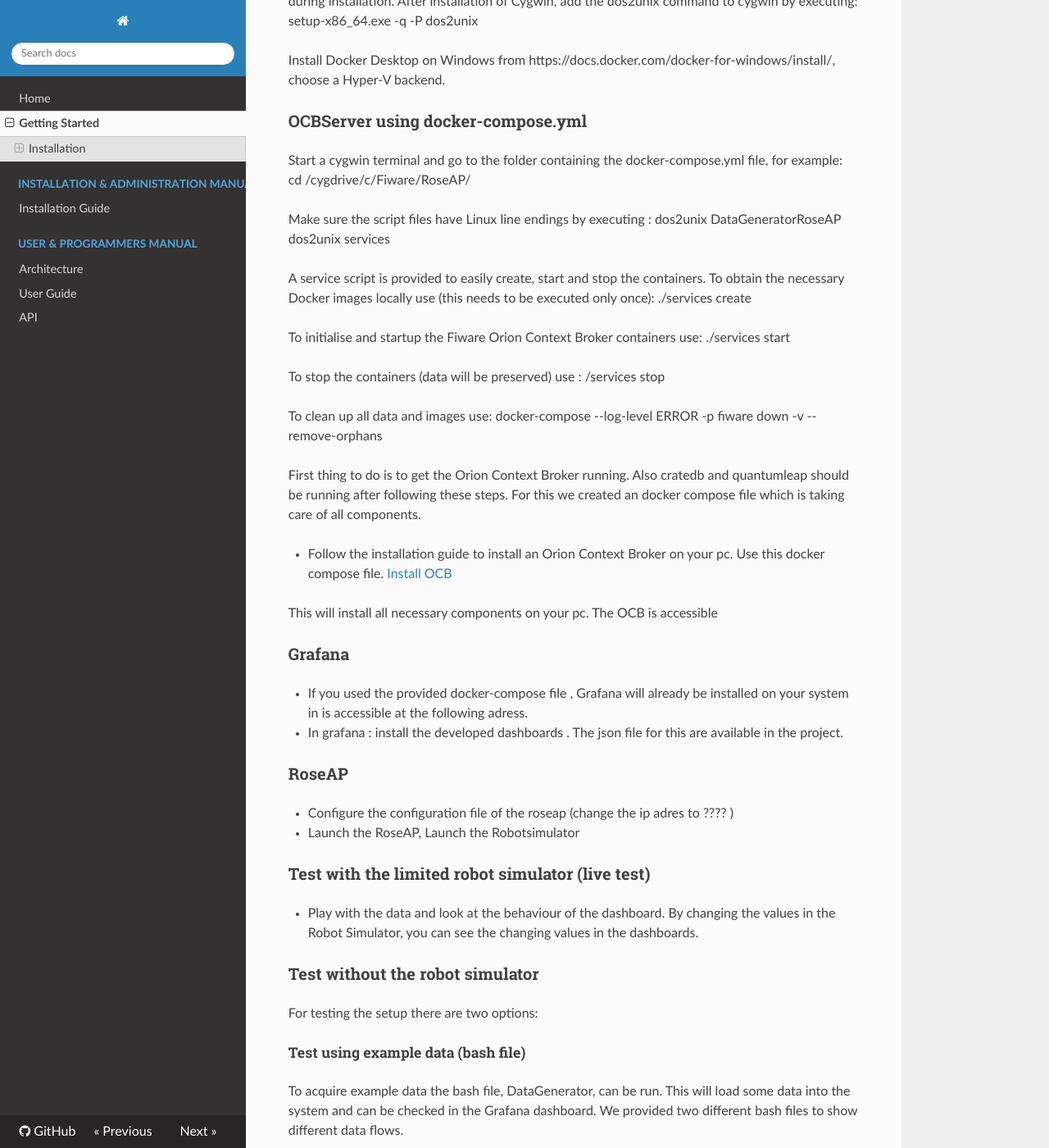
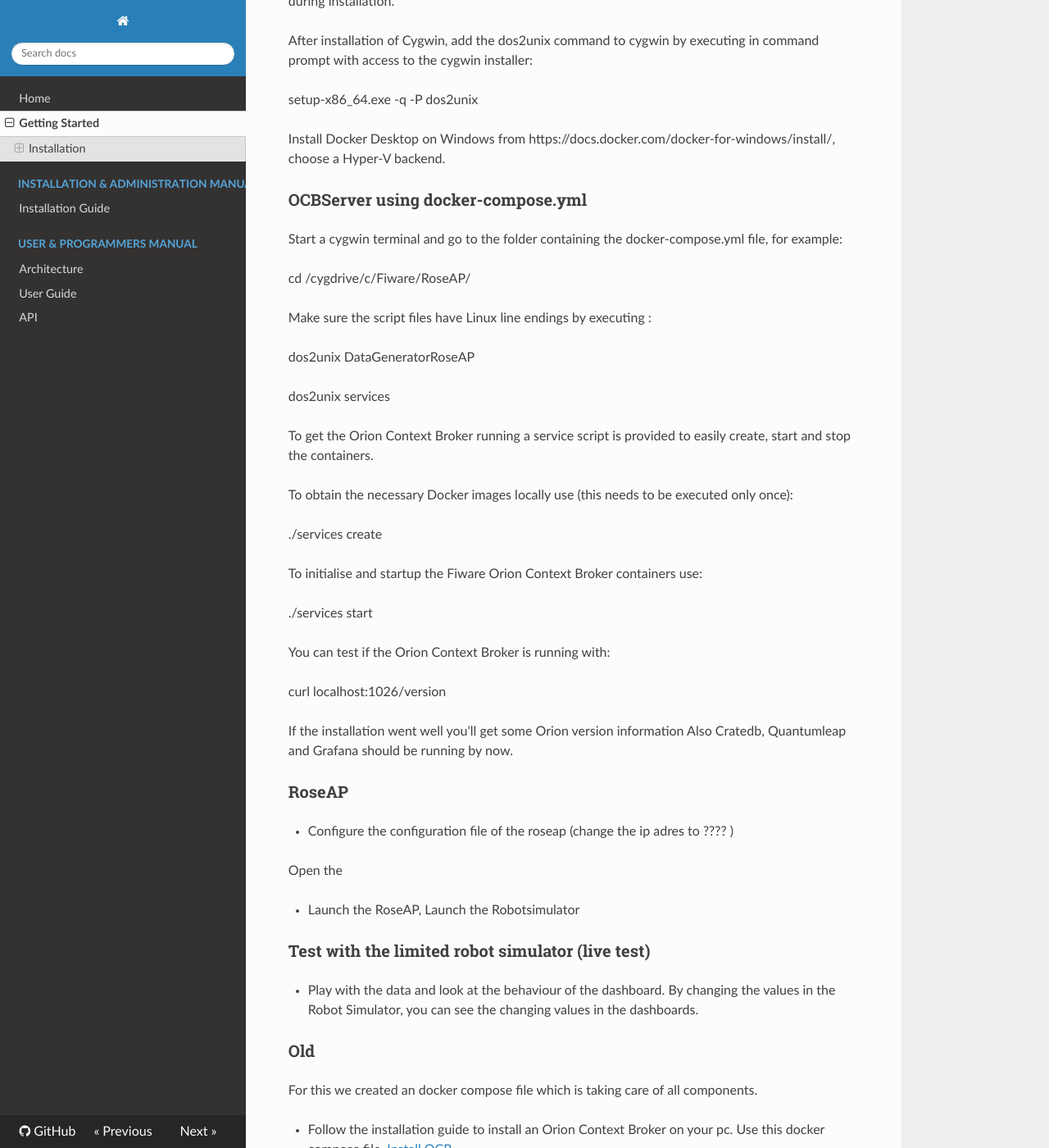
Before and after one commit to ramp-eu/JS2SF, an MkDocs documentation site: the page built from docs/getting-started.md, in a window 1280 px wide and 1400 px high, scrolled down 538 px. Shown: the whole window at 82% size. Built offline with MkDocs 1.6.1, drawn with Linux system fonts in a browser that asks for light colours; nearby versions of some CDN libraries; old or Windows-style settings are respelled for this version of MkDocs; some of the changed text lies outside the part shown.

Commit message:
Update getting-started.md

```diff
--- a/docs/getting-started.md
+++ b/docs/getting-started.md
@@ -21,38 +21,60 @@
 We have to install following softwares to get the demo/test environment  running :
 
 Install cygwin tools on windows from https://www.cygwin.com/, accept all default suggestions during installation.
-After installation of Cygwin, add the dos2unix command to cygwin by executing:
+
+After installation of Cygwin, add the dos2unix command to cygwin by executing in command prompt with access to the cygwin installer:
+
 setup-x86_64.exe -q -P dos2unix
 
 Install Docker Desktop on Windows from https://docs.docker.com/docker-for-windows/install/, choose a Hyper-V backend.
 
-
-
 ### OCBServer using docker-compose.yml
 
 Start a cygwin terminal and go to the folder containing the docker-compose.yml file, for example:
+
 cd /cygdrive/c/Fiware/RoseAP/
 
 Make sure the script files have Linux line endings by executing :
+
 dos2unix DataGeneratorRoseAP
+
 dos2unix services
 
-A service script is provided to easily create, start and stop the containers.
+To get the Orion Context Broker running a service script is provided to easily create, start and stop the containers.
+
 To obtain the necessary Docker images locally use (this needs to be executed only once):
+
 ./services create
 
 To initialise and startup the Fiware Orion Context Broker containers use:
+
 ./services start
 
-To stop the containers (data will be preserved) use :
-/services stop
+You can test if the Orion Context Broker is running with:
 
-To clean up all data and images use:
-docker-compose --log-level ERROR -p fiware down -v --remove-orphans
+curl localhost:1026/version
+
+If the installation went well you'll get some Orion version information
+Also Cratedb, Quantumleap and Grafana should be running by now.
 
 
+### RoseAP
 
-First thing to do is to get the Orion Context Broker running. Also cratedb and quantumleap should be running after following these steps. For this we created an docker compose file which is taking care of all components.
+- Configure the configuration file of the roseap (change the ip adres to  ???? )
+
+Open the
+
+- Launch the RoseAP, Launch the Robotsimulator
+
+
+### Test with the limited robot simulator (live test)
+
+- Play with the data and  look at the behaviour of the dashboard.   By changing the values in the Robot Simulator, you can see the changing values in the dashboards.
+
+
+### Old
+
+For this we created an docker compose file which is taking care of all components.
 
 - Follow the installation guide to install an Orion Context Broker on your pc. Use this docker compose file.  [Install OCB]( https://hub.docker.com/r/fiware/orion/)
 
@@ -65,17 +87,6 @@
 
 
 
-### RoseAP
-
-- Configure the configuration file of the roseap (change the ip adres to  ???? )
-
-- Launch the RoseAP, Launch the Robotsimulator
-
-
-
-### Test with the limited robot simulator (live test)
-
-- Play with the data and  look at the behaviour of the dashboard.   By changing the values in the Robot Simulator, you can see the changing values in the dashboards.
 
 
 
@@ -106,3 +117,13 @@
 ### Recommendation to start your tests
 In the examples above you can see the variables of the robot which are stored on the Orion Context Broker. When using the function  UpdateRobotInfo() you can update the values of the items on the OCB.
 In the grafana dashboard you can find back the values you have put in the OCB.
+
+###  Stop the Orion Context Broker
+
+To stop the containers (data will be preserved) use :
+
+./services stop
+
+To clean up all data and images use (note that this will also remove your Grafana configuration) :
+
+docker-compose --log-level ERROR -p fiware down -v --remove-orphans
```
